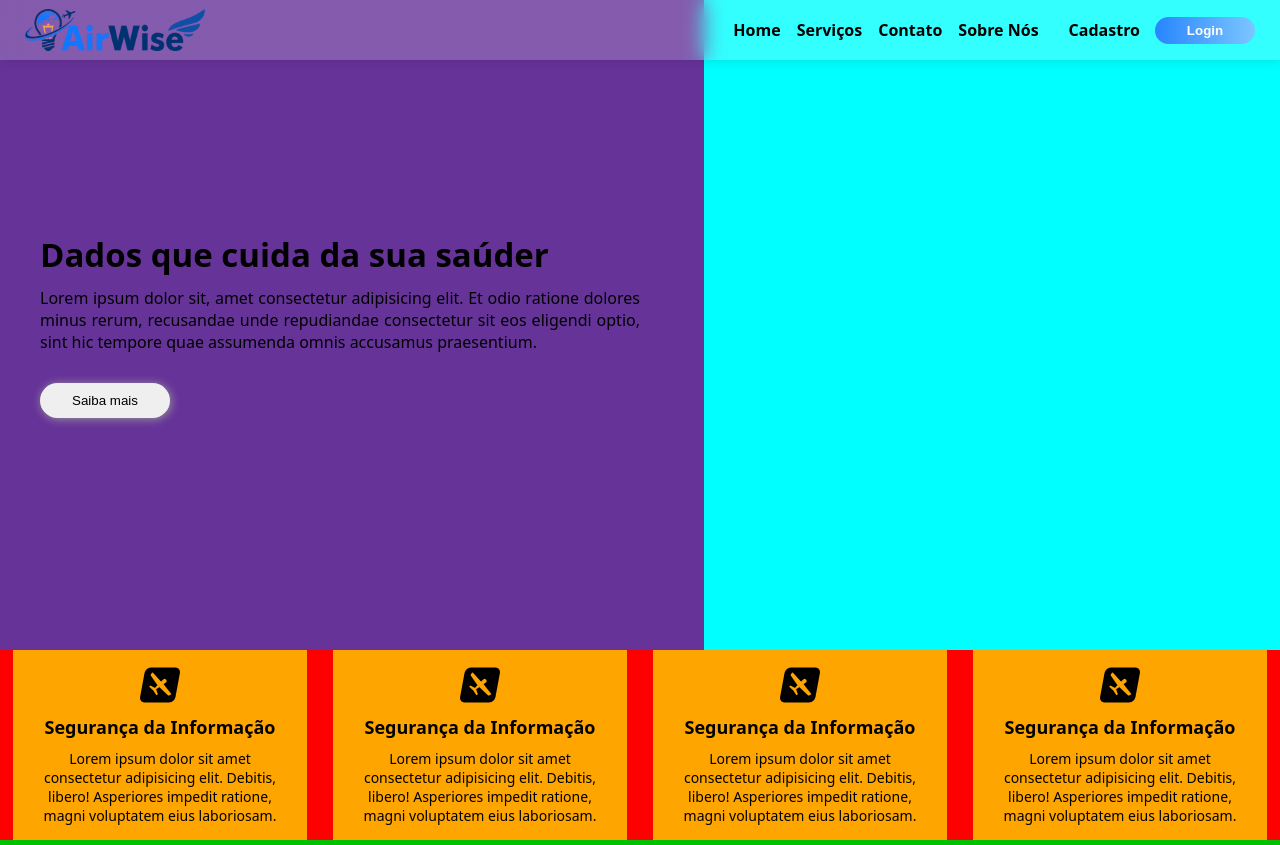
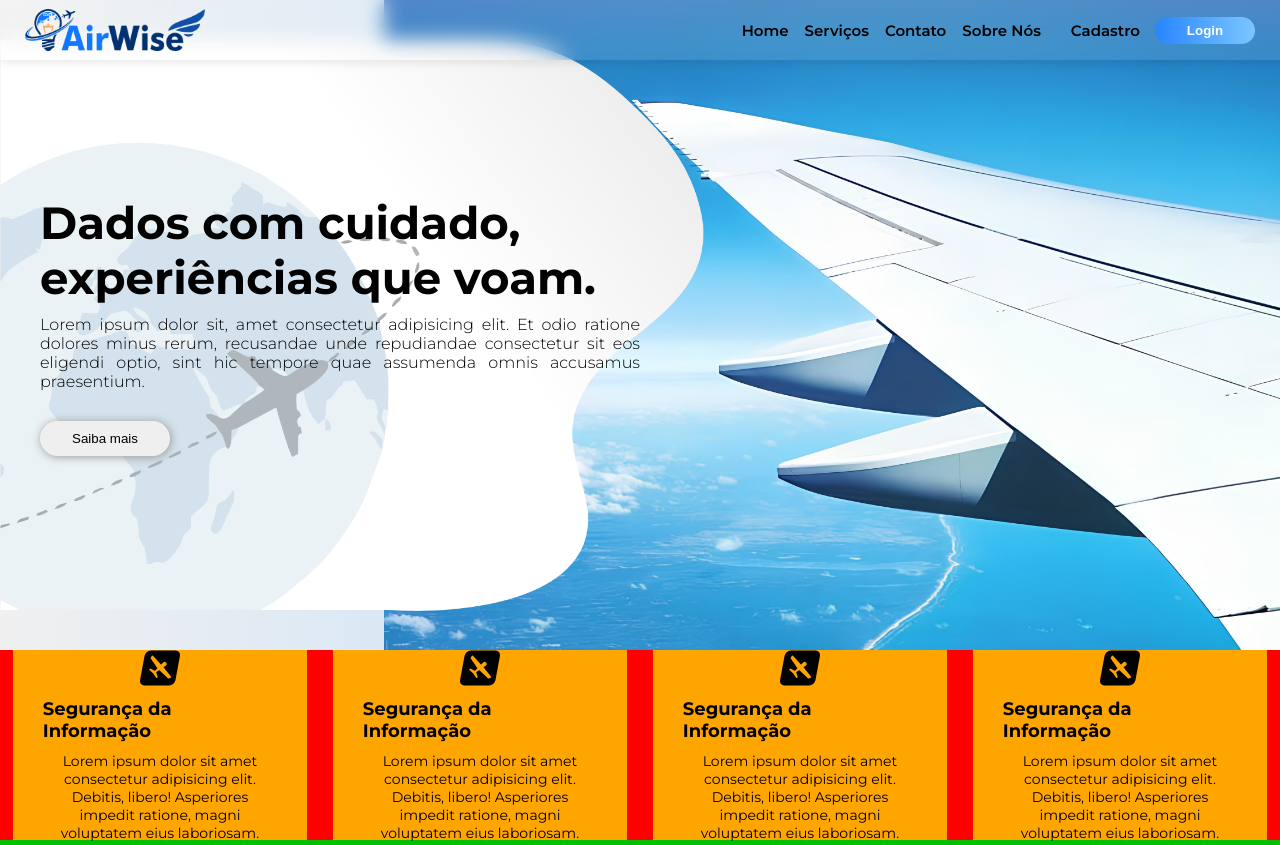
Before and after one commit to Grupo-4-PI/AirWise, a website: page web-data-viz/public/index.html in a window 1280 px wide. Shown: the top 845 px of the page. Drawn offline with Linux system fonts and the light colour scheme.

Commit message:
feat: Adicionando imagem ao banner e conteúdo

```diff
--- a/web-data-viz/public/css/assets/main.css
+++ b/web-data-viz/public/css/assets/main.css
@@ -1,4 +1,7 @@
 @import url(reset.css);
 @import url(navbar.css);
 @import url(footer.css);
+
 @import url('https://cdnjs.cloudflare.com/ajax/libs/font-awesome/7.0.0/css/all.min.css');
+
+@import url('https://fonts.googleapis.com/css2?family=IBM+Plex+Sans:ital,wght@0,100..700;1,100..700&family=Montserrat:ital,wght@0,100..900;1,100..900&family=Quicksand:wght@300..700&display=swap');
--- a/web-data-viz/public/css/assets/navbar.css
+++ b/web-data-viz/public/css/assets/navbar.css
@@ -10,13 +10,14 @@ nav {
     justify-content: space-between;
     align-items: center;
     background: linear-gradient(rgba(255, 255, 255, 0.2),
-            rgba(255, 255, 255, 0.2));
+            rgba(255, 255, 255, 0.1));
     backdrop-filter: blur(10px);
     box-shadow: 0 2px 10px rgba(0, 0, 0, 0.1);
     padding: 0 15px;
     font-weight: 600;
     top: 0;
     z-index: 9;
+    font-size: 15px;
 
     .container-logotipo {
         width: 200px;
@@ -39,7 +40,7 @@ nav {
 
         li a {
             text-decoration: none;
-            color: #000;
+            color: black;
             position: relative;
             padding: 5px 0;
         }
--- a/web-data-viz/public/css/index.css
+++ b/web-data-viz/public/css/index.css
@@ -1,12 +1,11 @@
 body {
     min-height: 100vh;
-    font-family: "Poppins", system-ui, -apple-system, Segoe UI, Roboto, Arial, sans-serif;
+    font-family: "Montserrat", sans-serif;
     background: linear-gradient(90deg, #f0f0f0, #a9d6ff);
 }
 
 .banner {
     height: 650px;
-    background-color: olivedrab;
     display: flex;
     justify-content: right;
     align-items: center;
@@ -15,7 +14,7 @@ body {
     .container-data {
         width: 55%;
         height: 100%;
-        background-color: rebeccapurple;
+        background: url(../assets/img-site-institucional/banner-componente-airwise.png) no-repeat left center/contain;
         display: flex;
         flex-direction: column;
         justify-content: center;
@@ -27,8 +26,9 @@ body {
         padding: 0px 40px;
 
         h2 {
-            font-size: 33px;
+            font-size: 45px;
             font-weight: 700;
+            max-width: 600px;
         }
 
         p {
@@ -49,8 +49,9 @@ body {
 
     .image-banner {
         height: 100%;
-        width: 50%;
-        background-color: aqua;
+        width: 70%;
+        background: url(../assets/img-site-institucional/banner-airwise-airplane.jpg) no-repeat right center/cover;
+        transform: scaleX(-1);
     }
 }
 
@@ -126,13 +127,13 @@ body {
     }
 }
 
-.services{
+.services {
     background-color: yellow;
     height: 600px;
     display: flex;
     justify-content: center;
 
-    .image-service{
+    .image-service {
         width: 50%;
         height: 100%;
         background-color: goldenrod;
@@ -140,12 +141,12 @@ body {
         justify-content: center;
         align-items: center;
 
-        img{
+        img {
             width: 80%;
         }
     }
 
-    .container-service{
+    .container-service {
         width: 50%;
         background-color: purple;
         padding: 30px;
@@ -153,7 +154,7 @@ body {
         flex-direction: column;
         gap: 20px;
 
-        .content-services{
+        .content-services {
             width: 100%;
             display: flex;
             justify-content: space-around;
@@ -161,7 +162,7 @@ body {
             flex: 1;
             gap: 20px;
 
-            .service{
+            .service {
                 width: 48.5%;
                 height: 200px;
                 background-color: orange;
@@ -171,7 +172,7 @@ body {
                 border-radius: 10px;
                 gap: 10px;
 
-                .icon-service{
+                .icon-service {
                     width: 60px;
                     height: 60px;
                     background-color: purple;
@@ -180,22 +181,22 @@ body {
                     align-items: center;
                     border-radius: 7px;
 
-                    i{
+                    i {
                         font-size: 30px;
                     }
                 }
 
-                h2{
+                h2 {
                     font-size: 13px;
                 }
 
-                p{
+                p {
                     font-size: 12px;
                 }
             }
         }
 
-        button{
+        button {
             height: 38px;
             border-radius: 50px;
             font-weight: bold;
--- a/web-data-viz/public/index.html
+++ b/web-data-viz/public/index.html
@@ -42,7 +42,7 @@
     <main>
         <div class="banner">
             <div class="container-data">
-                <h2>Dados que cuida da sua saúder</h2>
+                <h2>Dados com cuidado, experiências que voam.</h2>
                 <p>Lorem ipsum dolor sit, amet consectetur adipisicing elit. Et odio ratione dolores minus rerum,
                     recusandae unde repudiandae consectetur sit eos eligendi optio, sint hic tempore quae assumenda
                     omnis accusamus praesentium.</p>
```
